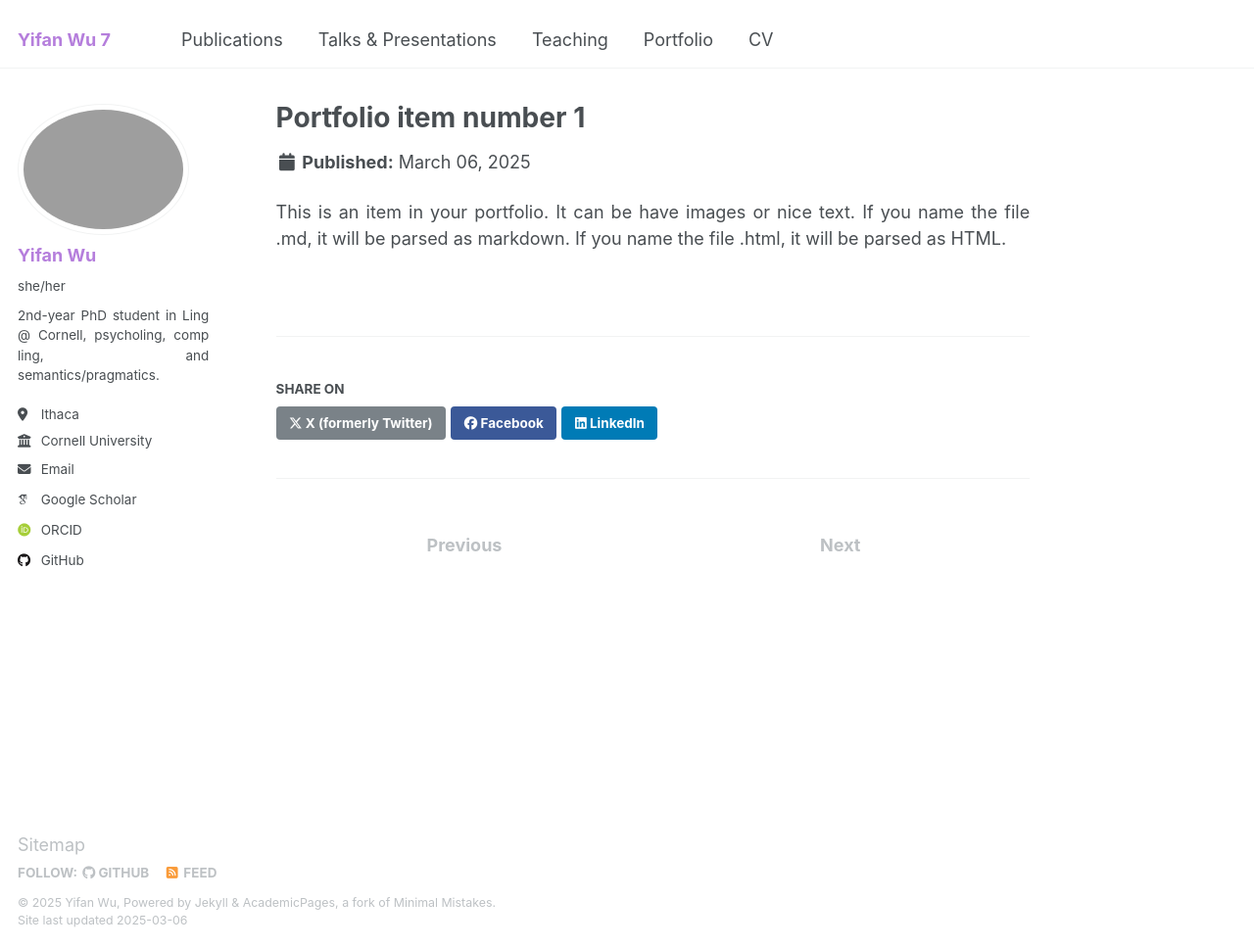
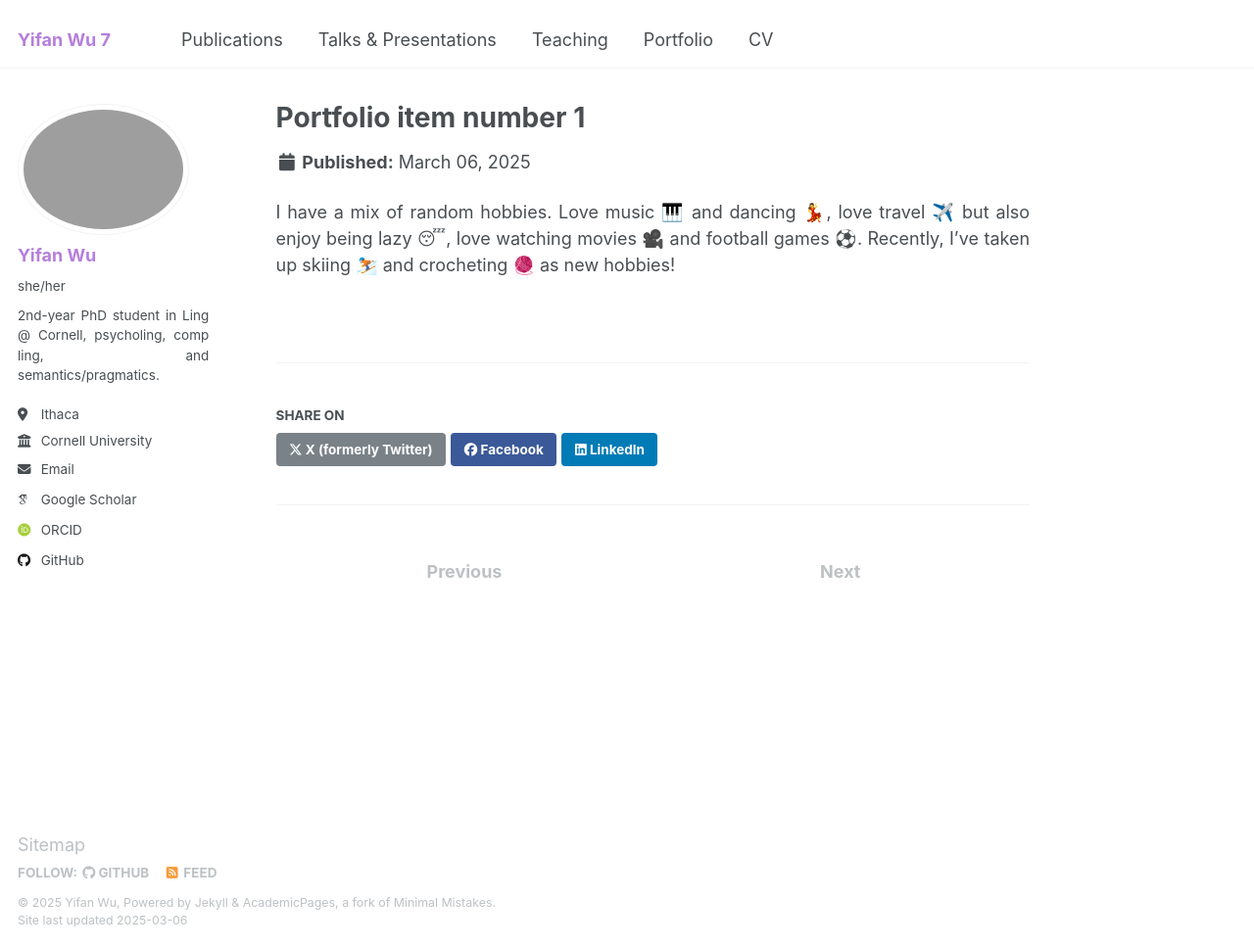
Before and after one commit to lynn-yifanwu-ling/lynn-yifanwu-ling.github.io, a Jekyll site: the page built from _portfolio/portfolio-1.md, in a window 1280 px wide and 968 px high. Shown: the whole window at 98% size. Built offline with Jekyll 4.4.1, drawn with Linux system fonts in a browser that asks for light colours; emoji names are drawn with the system emoji font; some web fonts are replaced.

Commit message:
Update portfolio-1.md

```diff
--- a/_portfolio/portfolio-1.md
+++ b/_portfolio/portfolio-1.md
@@ -4,4 +4,4 @@ excerpt: "Short description of portfolio item number 1<br/><img src='/images/500
 collection: portfolio
 ---
 
-This is an item in your portfolio. It can be have images or nice text. If you name the file .md, it will be parsed as markdown. If you name the file .html, it will be parsed as HTML.
+I have a mix of random hobbies. Love music :musical_keyboard: and dancing :dancer:, love travel :airplane: but also enjoy being lazy :sleeping:, love watching movies :movie_camera: and football games :soccer:. Recently, I’ve taken up skiing :skier: and crocheting :yarn: as new hobbies!
```
